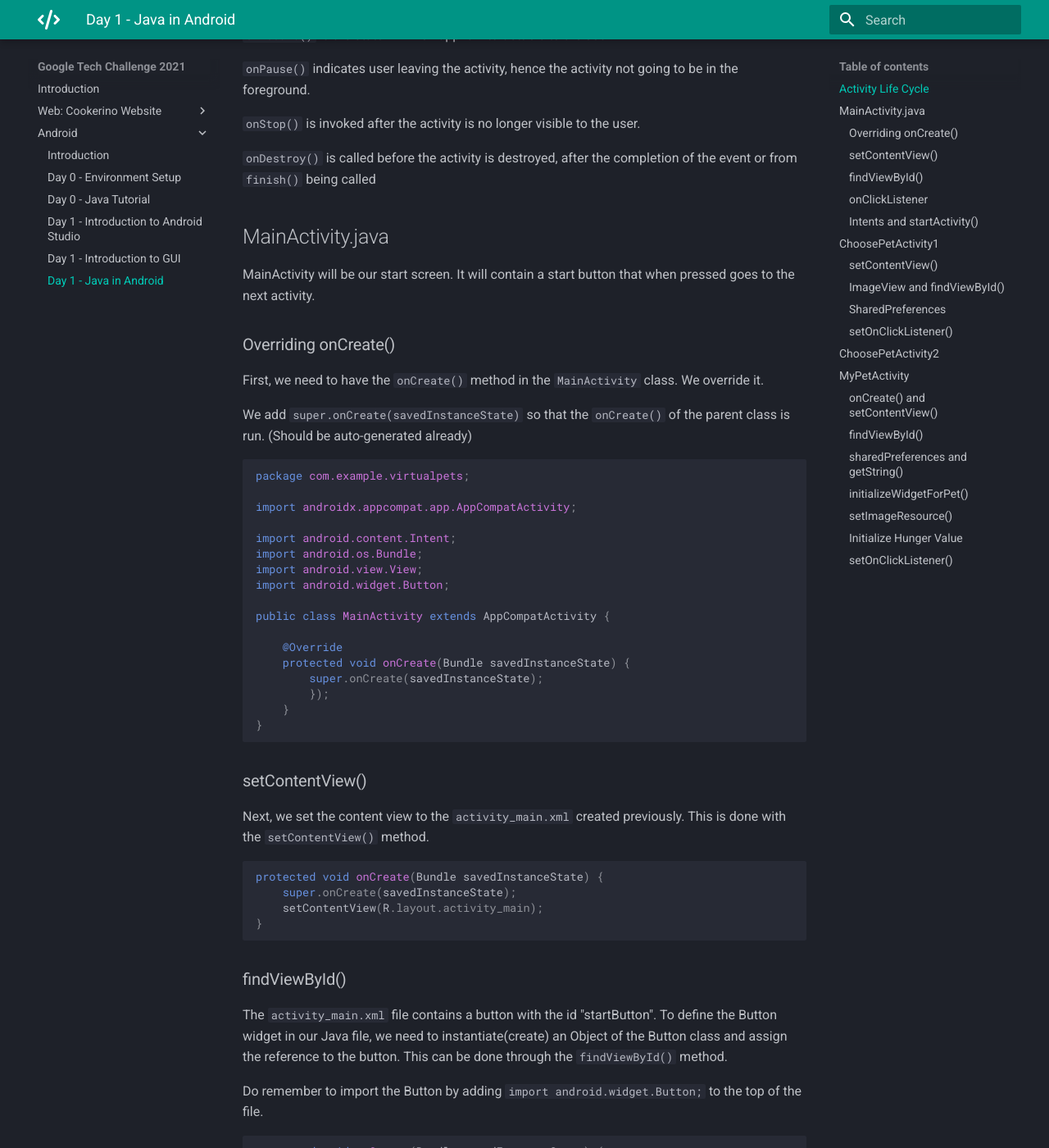
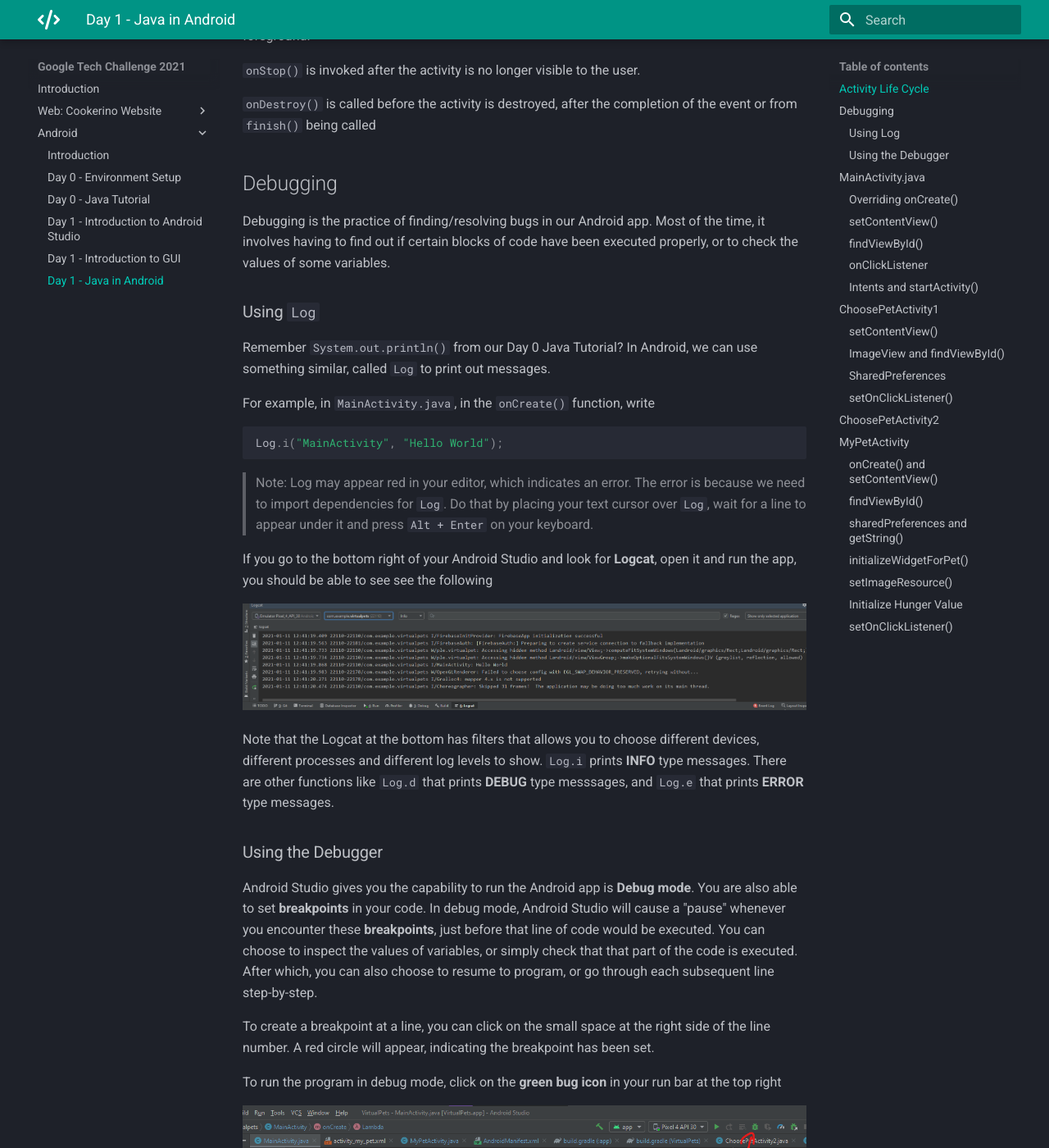
Before and after one commit to SHSR2001/3dcdsc.github.io, an MkDocs documentation site: the page built from docs/gtc/android/day1_java.md, in a window 1280 px wide and 1400 px high, scrolled down 1110 px. Shown: the whole window at 82% size. Built offline with MkDocs 1.6.1 and Material for MkDocs 9.7.7, drawn with Linux system fonts in a browser that asks for light colours; some of the changed text lies outside the part shown.

Commit message:
add debugger stuff

````diff
--- a/docs/gtc/android/day1_java.md
+++ b/docs/gtc/android/day1_java.md
@@ -17,6 +16,45 @@
 `onStop()` is invoked after the activity is no longer visible to the user.
 
 `onDestroy()` is called before the activity is destroyed, after the completion of the event or from `finish()` being called
+
+## Debugging
+
+Debugging is the practice of finding/resolving bugs in our Android app. Most of the time, it involves having to find out if certain blocks of code have been executed properly, or to check the values of some variables.
+
+### Using `Log`
+
+Remember `System.out.println()` from our Day 0 Java Tutorial? In Android, we can use something similar, called `Log` to print out messages.
+
+For example, in `MainActivity.java`, in the `onCreate()` function, write
+
+```java
+Log.i("MainActivity", "Hello World");
+```
+
+> Note: Log may appear red in your editor, which indicates an error. The error is because we need to import dependencies for `Log`. Do that by placing your text cursor over `Log`, wait for a line to appear under it and press `Alt + Enter` on your keyboard.
+
+If you go to the bottom right of your Android Studio and look for **Logcat**, open it and run the app, you should be able to see see the following
+
+![](../../imgs/gtc/android/log_i.png)
+
+Note that the Logcat at the bottom has filters that allows you to choose different devices, different processes and different log levels to show. `Log.i` prints **INFO** type messages. There are other functions like `Log.d` that prints **DEBUG** type messsages, and `Log.e` that prints **ERROR** type messages.
+
+### Using the Debugger
+
+Android Studio gives you the capability to run the Android app is **Debug mode**. You are also able to set **breakpoints** in your code. In debug mode, Android Studio will cause a "pause" whenever you encounter these **breakpoints**, just before that line of code would be executed. You can choose to inspect the values of variables, or simply check that that part of the code is executed. After which, you can also choose to resume to program, or go through each subsequent line step-by-step.
+
+To create a breakpoint at a line, you can click on the small space at the right side of the line number. A red circle will appear, indicating the breakpoint has been set.
+
+To run the program in debug mode, click on the **green bug icon** in your run bar at the top right
+
+![](../../imgs/gtc/android/debugger.png)
+
+When you run the program, you should see the debug panel pop out at the bottom, where you can inspect the variables or choose to continue by clicking on the play button on the left.
+
+![](../../imgs/gtc/android/debugger_pause.png)
+
+> Note: Debug mode tends to slow your program quite significantly, so you should only use it when you need it.
+
 
 ## MainActivity.java
 MainActivity will be our start screen. It will contain a start button that when pressed goes to the next activity.
````
Also changed, not shown: other parts of docs/gtc/android/day1_java.md (+0 -1 lines), docs/imgs/gtc/android/debugger.png (added), docs/imgs/gtc/android/debugger_pause.png (added), docs/imgs/gtc/android/log_i.png (added).
